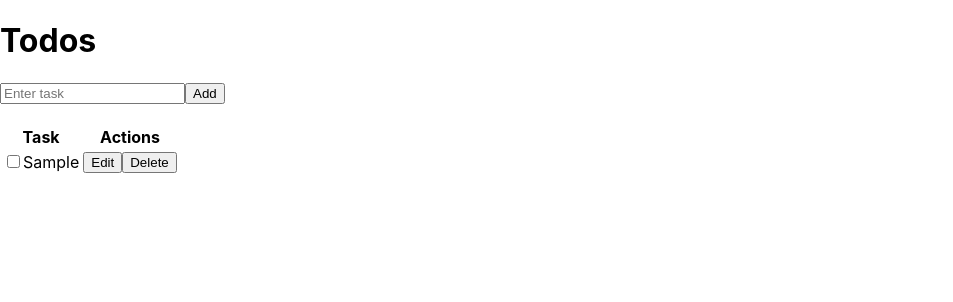
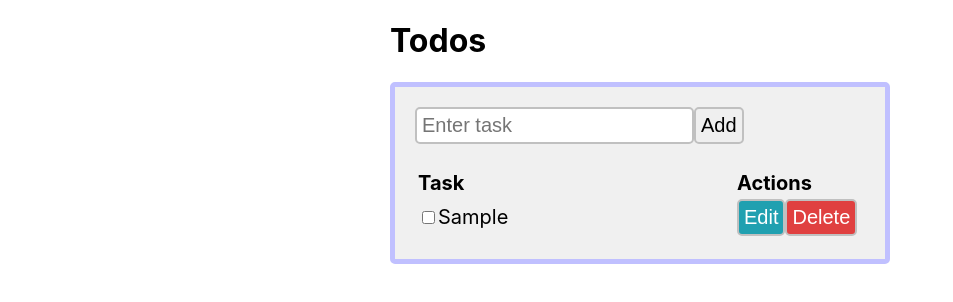
Before and after one commit to uliananeu/react-todo-app, a React (Create React App) app: page / in a window 1280 px wide. Both pictures are taken after typing "Sample" into the empty fields and a click on the button "Add". Shown: the top 302 px of the page, without its empty margins (0-953 px from the left). Built offline with nearby package versions, Linux system fonts and the light colour scheme.

Commit message:
Style update

```diff
--- a/src/components/CreateTask.js
+++ b/src/components/CreateTask.js
@@ -13,7 +13,7 @@
   handleSubmit = (event) => {
     event.preventDefault();
     this.props.createTask(this.state.task);
-    this.setState({ task: '' });
+    this.setState({ task: "" });
   };
   render() {
     return (
@@ -25,7 +25,7 @@
           onChange={this.handleChange}
           autoFocus
         />
-        <button type="submit">Add</button>
+        <button clas="add" type="submit">Add</button>
       </form>
     );
   }
--- a/src/components/Main.js
+++ b/src/components/Main.js
@@ -34,9 +34,9 @@
   };
   render() {
     return (
-      <div>
+      <div className="main">
         <h1>Todos</h1>
-        <div>
+        <div className="content">
           <CreateTask createTask={this.createTask} />
           <br />
           <TaskList
--- a/src/components/TaskItem.js
+++ b/src/components/TaskItem.js
@@ -41,10 +41,10 @@
               </form>
             </td>
             <td>
-              <button onClick={this.handleSubmit} type="submit">
+              <button className="save" onClick={this.handleSubmit} type="submit">
                 Save
               </button>
-              <button onClick={() => this.setEditingState(false)} type="button">
+              <button className="back" onClick={() => this.setEditingState(false)} type="button">
                 Back
               </button>
             </td>
@@ -68,8 +68,8 @@
               </span>
             </td>
             <td>
-              <button onClick={() => this.setEditingState(true)}>Edit</button>
-              <button onClick={this.deleteTask}>Delete</button>
+              <button className="edit" onClick={() => this.setEditingState(true)}>Edit</button>
+              <button className="delete" onClick={this.deleteTask}>Delete</button>
             </td>
           </>
         )}
--- a/src/index.css
+++ b/src/index.css
@@ -6,16 +6,68 @@
   -webkit-font-smoothing: antialiased;
   -moz-osx-font-smoothing: grayscale;
 }
-
 code {
   font-family: source-code-pro, Menlo, Monaco, Consolas, 'Courier New',
     monospace;
 }
-
+.main {
+  margin: 0 auto;
+  max-width: 500px;
+}
+.content {
+  border: 5px #c0c0ff solid;
+  border-radius: 5px;
+  font-size: 20px;
+  background-color: #f0f0f0;
+  padding: 20px;
+}
+table {
+  width: 100%;
+}
+td:first-child {
+  width: 100%;
+}
+td:last-child {
+  min-width: 125px;
+}
+th {
+  text-align: left;
+}
+tr:nth-child(even){
+  background-color: #ffffff;
+}
+input, button {
+  font-size: 20px;
+  padding: 5px;
+  border-radius: 5px;
+  border: 2px #c0c0c0 solid;
+}
+button {
+  cursor: pointer;
+}
+button.add {
+  background-color: #0080ff;
+  color: #ffffff;
+}
+button.edit {
+  background-color: #20a0b0;
+  color: #ffffff;
+}
+button.delete {
+  background-color: #e04040;
+  color: #ffffff;
+}
+button.save {
+  background-color: #30b040;
+  color: #ffffff;
+}
+button.back {
+  background-color: #707080;
+  color: #ffffff;
+}
 .task{
   cursor: pointer;
 }
-
 .completed {
   text-decoration: line-through;
 }
```
